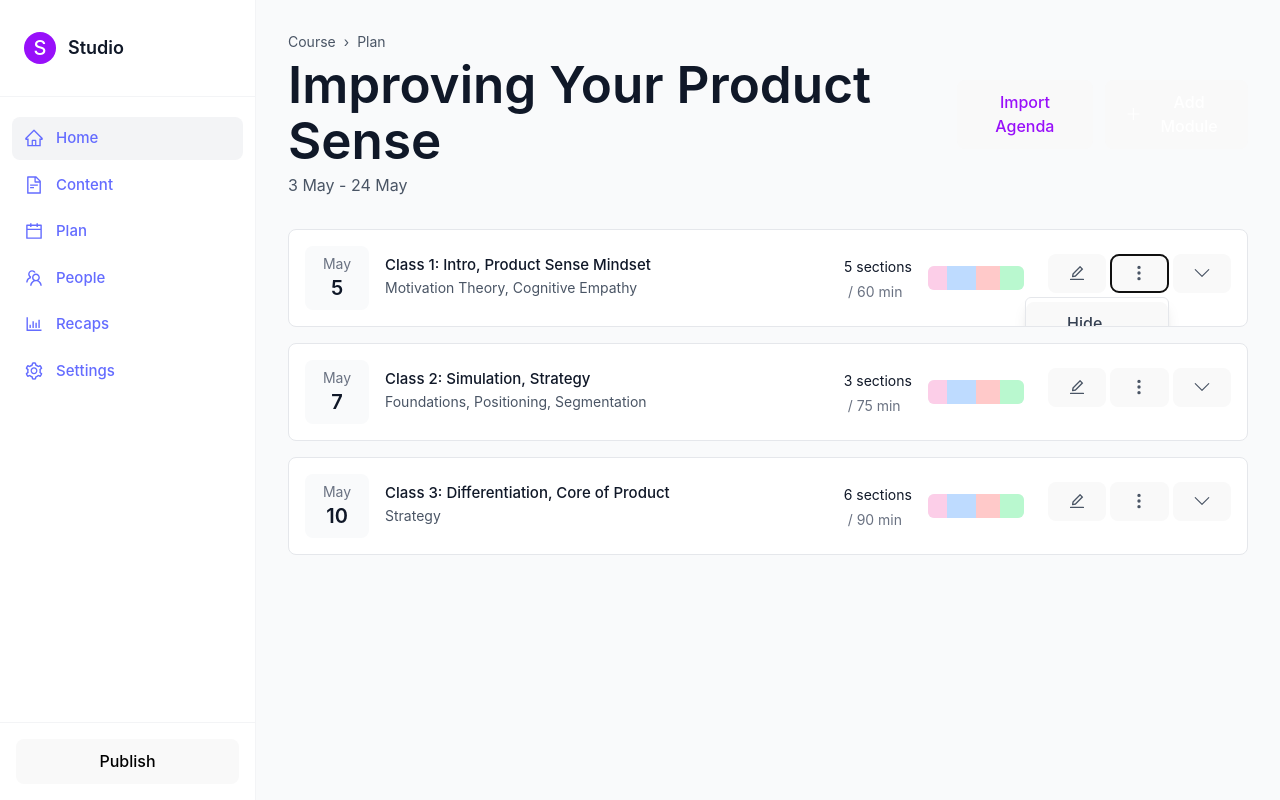
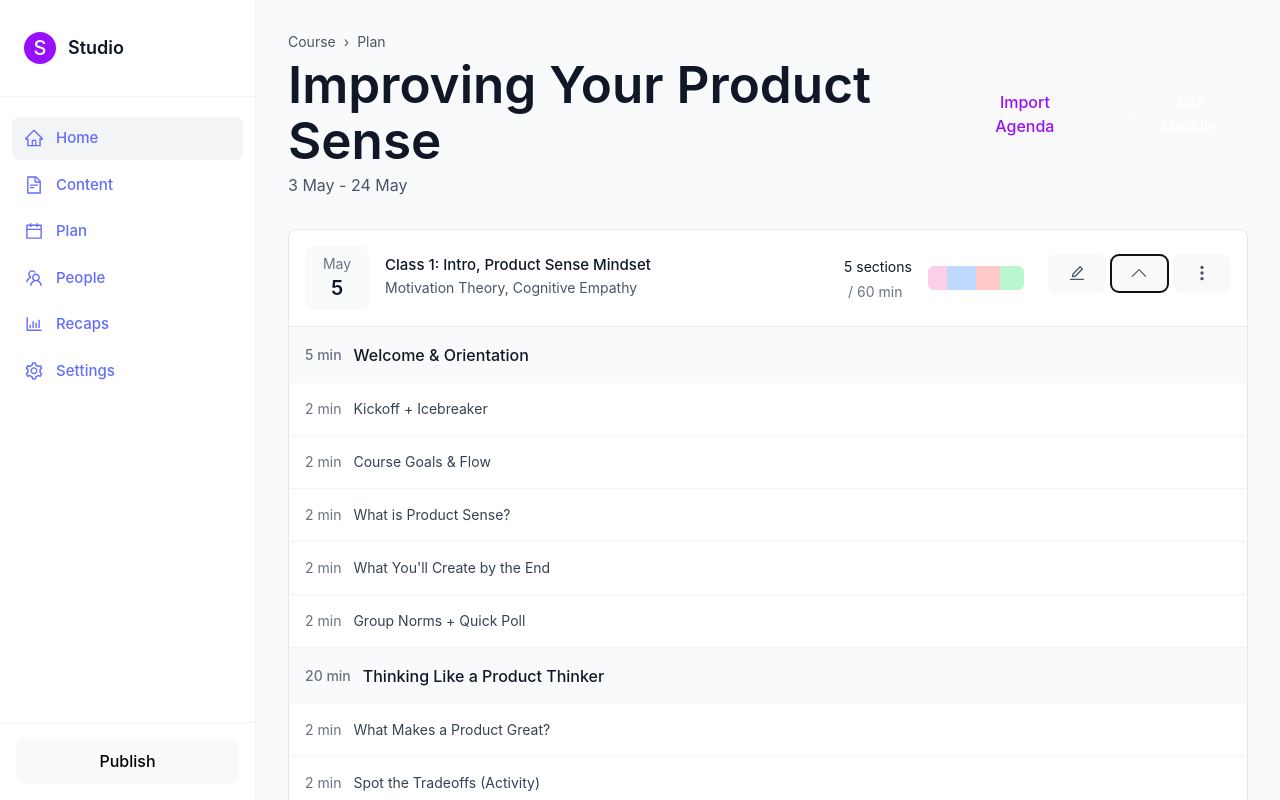
Before and after one commit to heyvj99/Planner-UX, a React (Vite) app: page / in a window 1280 px wide. Both pictures are taken after a click on the button 1139 px from the left and 273 px from the top of the page. Shown: the top 800 px of the page. Built offline with nearby package versions, Linux system fonts and the light colour scheme; what @nextui-org/react would draw is missing.

Commit message:
fixed the more options visibility

```diff
--- a/src/components/ModuleCard.jsx
+++ b/src/components/ModuleCard.jsx
@@ -11,12 +11,14 @@ import {
   BsChevronUp,
   BsThreeDotsVertical,
 } from "react-icons/bs";
+import Portal from "./Portal";
 
 const ModuleCard = ({ moduleData, onUpdate, onDelete, onToggleVisibility }) => {
   const [isExpanded, setIsExpanded] = useState(false);
   const [isEditing, setIsEditing] = useState(moduleData.isNew);
   const [isTitleEditing, setIsTitleEditing] = useState(false);
   const [showMoreOptions, setShowMoreOptions] = useState(false);
+  const [dropdownPosition, setDropdownPosition] = useState({ top: 0, left: 0 });
   const moreOptionsRef = useRef(null);
   const [editedData, setEditedData] = useState({
     title: moduleData.title || "",
@@ -74,6 +76,17 @@ const ModuleCard = ({ moduleData, onUpdate, onDelete, onToggleVisibility }) => {
     if (isTitleEditing) {
       handleSave();
     }
+  };
+
+  const handleMoreOptionsClick = () => {
+    if (moreOptionsRef.current) {
+      const rect = moreOptionsRef.current.getBoundingClientRect();
+      setDropdownPosition({
+        top: rect.bottom + window.scrollY + 4,
+        left: rect.right - 144, // 144px is the width of the dropdown (w-36)
+      });
+    }
+    setShowMoreOptions(!showMoreOptions);
   };
 
   return (
@@ -244,15 +257,34 @@ const ModuleCard = ({ moduleData, onUpdate, onDelete, onToggleVisibility }) => {
                     >
                       <AiOutlineEdit className="w-[18px] h-[18px] text-gray-600" />
                     </button>
-                    <div className="relative" ref={moreOptionsRef}>
+                    {!moduleData.isNew && (
                       <button
                         className="p-1.5 hover:bg-gray-100 rounded-md"
-                        onClick={() => setShowMoreOptions(!showMoreOptions)}
+                        onClick={() => setIsExpanded(!isExpanded)}
+                      >
+                        {isExpanded ? (
+                          <BsChevronUp className="w-[18px] h-[18px] text-gray-600" />
+                        ) : (
+                          <BsChevronDown className="w-[18px] h-[18px] text-gray-600" />
+                        )}
+                      </button>
+                    )}
+                    <div ref={moreOptionsRef}>
+                      <button
+                        className="p-1.5 hover:bg-gray-100 rounded-md"
+                        onClick={handleMoreOptionsClick}
                       >
                         <BsThreeDotsVertical className="w-[18px] h-[18px] text-gray-600" />
                       </button>
                       {showMoreOptions && (
-                        <div className="absolute right-0 mt-1 w-36 bg-white rounded-md shadow-lg border border-gray-200 py-1 z-10">
+                        <Portal>
+                          <div
+                            className="fixed w-36 bg-white rounded-md shadow-lg border border-gray-200 py-1 z-[9999]"
+                            style={{
+                              top: `${dropdownPosition.top}px`,
+                              left: `${dropdownPosition.left}px`,
+                            }}
+                          >
                             <button
                               className="w-full px-4 py-2 text-left text-sm text-gray-700 hover:bg-gray-50 flex items-center gap-2"
                               onClick={() => {
@@ -283,20 +315,9 @@ const ModuleCard = ({ moduleData, onUpdate, onDelete, onToggleVisibility }) => {
                               Delete Module
                             </button>
                           </div>
+                        </Portal>
                       )}
                     </div>
-                    {!moduleData.isNew && (
-                      <button
-                        className="p-1.5 hover:bg-gray-100 rounded-md"
-                        onClick={() => setIsExpanded(!isExpanded)}
-                      >
-                        {isExpanded ? (
-                          <BsChevronUp className="w-[18px] h-[18px] text-gray-600" />
-                        ) : (
-                          <BsChevronDown className="w-[18px] h-[18px] text-gray-600" />
-                        )}
-                      </button>
-                    )}
                   </>
                 )}
               </div>
--- /dev/null
+++ b/src/components/Portal.jsx
@@ -0,0 +1,17 @@
+import { useEffect, useState } from "react";
+import { createPortal } from "react-dom";
+
+const Portal = ({ children }) => {
+  const [container] = useState(() => document.createElement("div"));
+
+  useEffect(() => {
+    document.body.appendChild(container);
+    return () => {
+      document.body.removeChild(container);
+    };
+  }, [container]);
+
+  return createPortal(children, container);
+};
+
+export default Portal;
```
Lines whose indentation alone changed are shown as unchanged.
